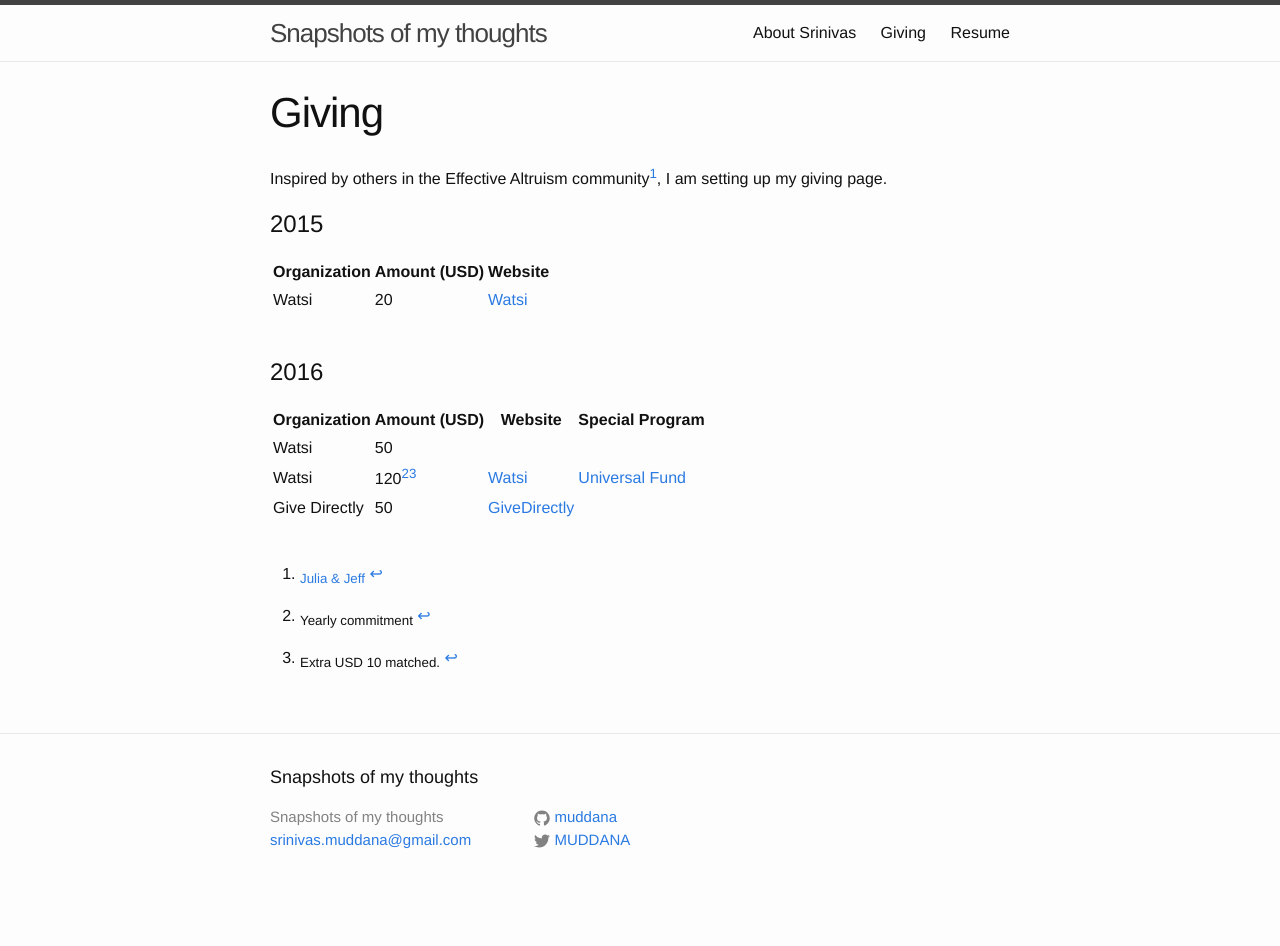
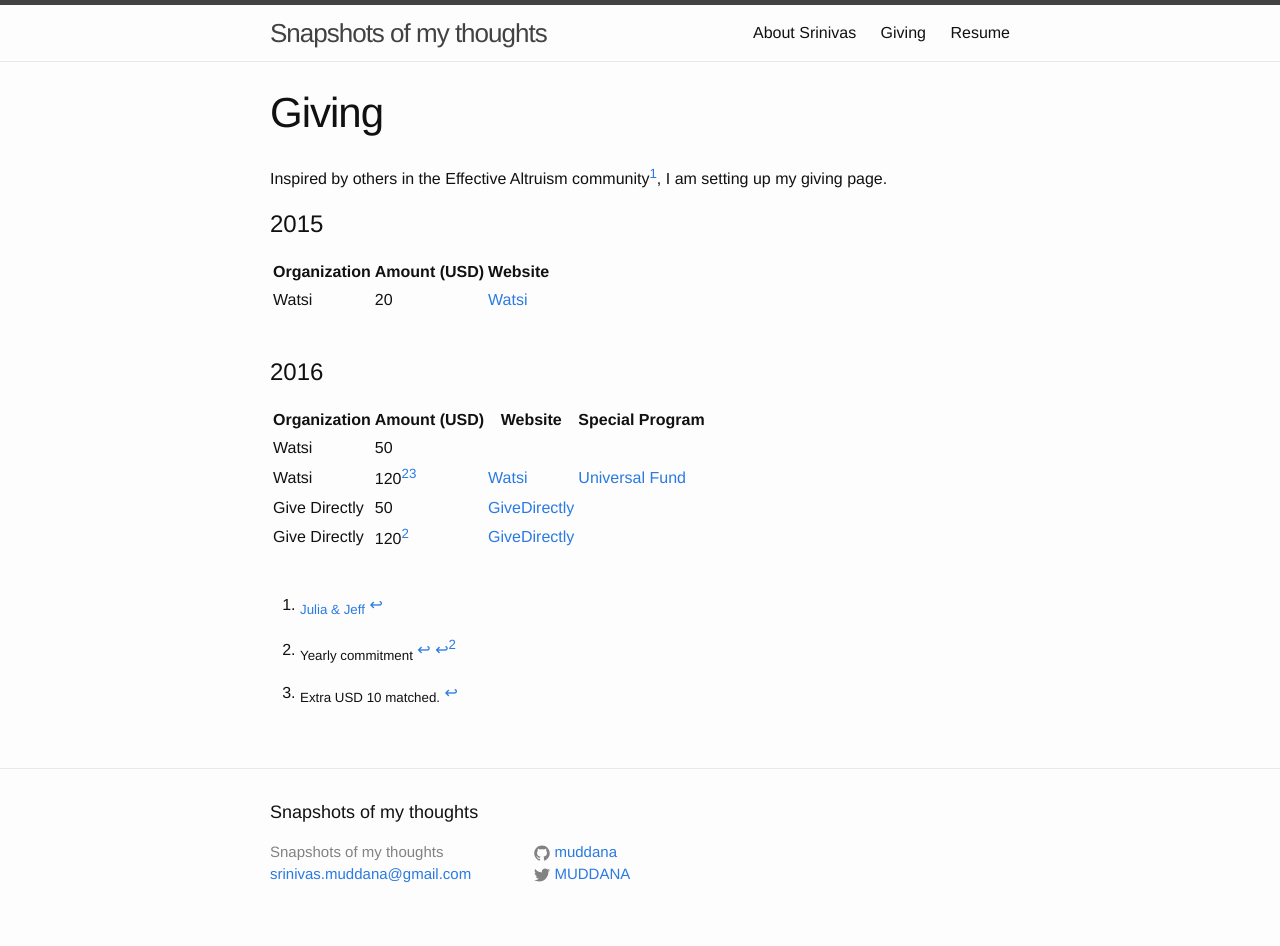
Before and after one commit to muddana/muddana.github.io, a Jekyll site: the page built from giving.md, in a window 1280 px wide. Built offline with Jekyll 4.4.1, drawn with Linux system fonts in a browser that asks for light colours; before the commit the page ends 911 px from its top, so only the background shows below that.

Commit message:
updated giving.md

```diff
--- a/giving.md
+++ b/giving.md
@@ -21,6 +21,7 @@ Inspired by others in the Effective Altruism community[^1], I am setting up my g
 | Watsi          | 50  		     |                  |                  |
 | Watsi          | 120[^2][^3]		 | [Watsi](http://watsi.org)        | [Universal Fund](https://watsi.org/universal-fund)   |
 | Give Directly  | 50  			 | [GiveDirectly](http://givedirectly.org) |                  |
+| Give Directly  | 120[^2]  	 | [GiveDirectly](http://givedirectly.org) |                  |
 
 <br/>
 
```
